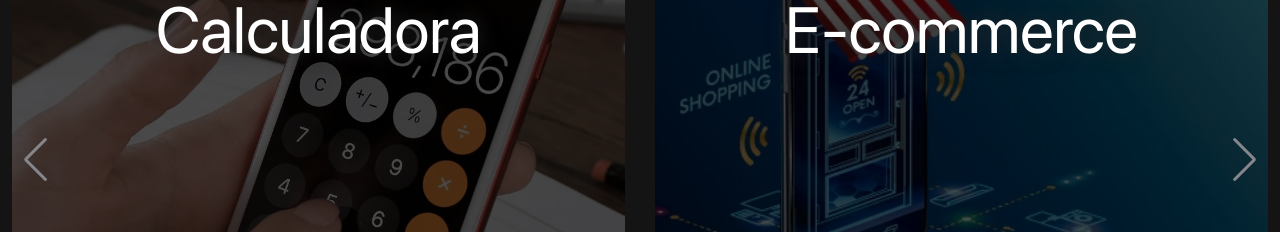
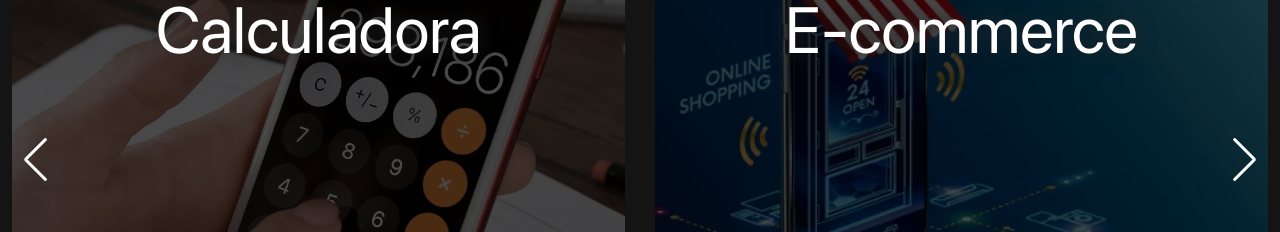
Before and after one commit to PabloNicolas87/Mi-Sitio-Web, a React (Create React App) app: page / in a window 1280 px wide. Shown: the part 2320-2552 px from the top of the page. Built offline with nearby package versions, Linux system fonts and the light colour scheme.

Commit message:
Correccion Slider

```diff
--- a/src/components/Swiper/Swiper.css
+++ b/src/components/Swiper/Swiper.css
@@ -33,12 +33,8 @@
 }
 .swiper-button-next,
 .swiper-button-prev {
-    color: rgb(134,134,139) !important;
-    transition: all 0.3s ease-out;
-}
-.swiper-button-next:hover,
-.swiper-button-prev:hover {
-   color: #6e6e73;
+    color: white !important;
+    z-index: 9999;
 }
 .swiper-pagination-bullet-active {
     background-color: rgb(0, 119, 237) !important;
```
